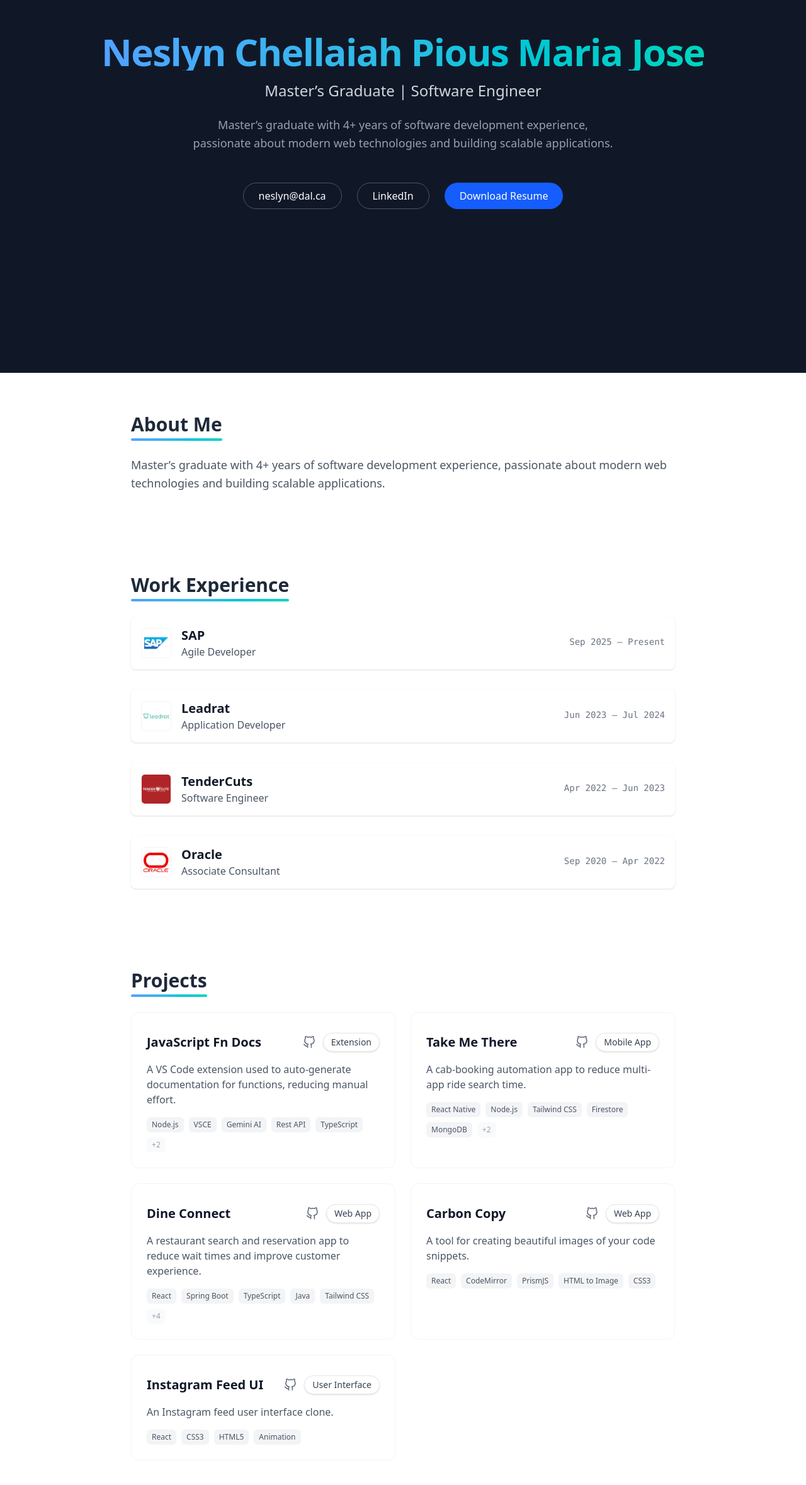
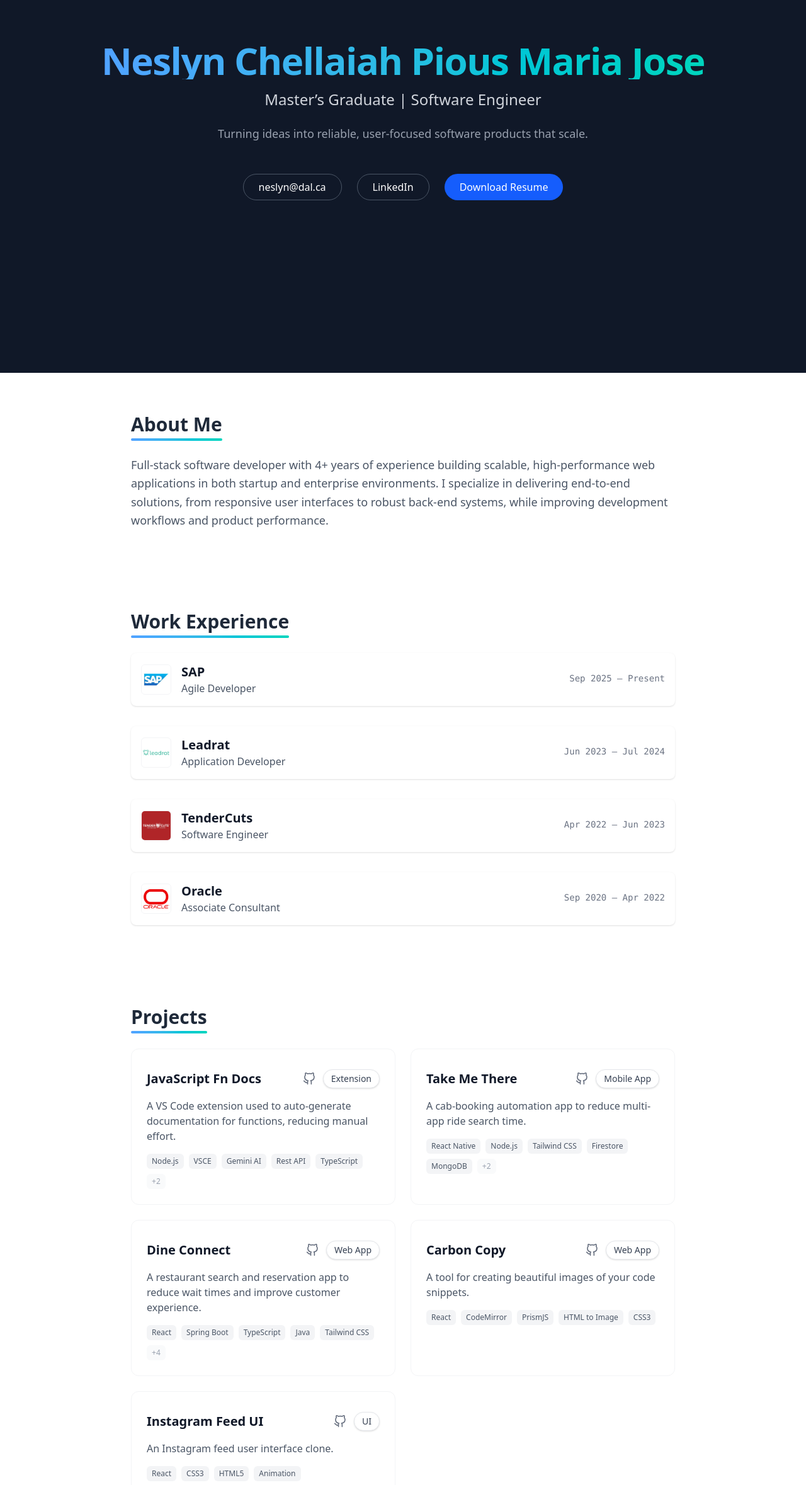
Before and after one commit to NeslynChellaiah/portfolio, a React (Vite) app: page / in a window 1280 px wide. Shown: the part 208-2566 px from the top of the page at 63% size. Built offline with nearby package versions, Linux system fonts and the light colour scheme.

Commit message:
feat: Introduce an `intro` field to resume data, update the `summary` content, and display the `intro` in the Hero component.

```diff
--- a/src/components/Hero.tsx
+++ b/src/components/Hero.tsx
@@ -16,7 +16,7 @@
             </p>
             <div className="max-w-2xl mx-auto mb-8">
                 <p className="text-lg text-gray-400 leading-relaxed">
-                    {data.summary}
+                    {data.intro}
                 </p>
             </div>
 
--- a/src/data/resume.ts
+++ b/src/data/resume.ts
@@ -3,7 +3,8 @@
 export const resumeData: Resume = {
     name: "Neslyn Chellaiah Pious Maria Jose",
     title: "Master’s Graduate | Software Engineer",
-    summary: "Master’s graduate with 4+ years of software development experience, passionate about modern web technologies and building scalable applications.",
+    intro: "Turning ideas into reliable, user-focused software products that scale.",
+    summary: "Full-stack software developer with 4+ years of experience building scalable, high-performance web applications in both startup and enterprise environments. I specialize in delivering end-to-end solutions, from responsive user interfaces to robust back-end systems, while improving development workflows and product performance.",
     contact: {
         email: "neslyn@dal.ca",
         phone: "902-580-2806",
@@ -119,7 +120,7 @@
             ],
             technologies: ["React", "CSS3", "HTML5", "Animation"],
             link: "https://neslynchellaiah.github.io/instaPostUi/",
-            type: "User Interface",
+            type: "UI",
             github: "https://github.com/NeslynChellaiah/instaPostUi"
         }
     ],
--- a/src/types/index.ts
+++ b/src/types/index.ts
@@ -36,6 +36,7 @@
 export interface Resume {
     name: string;
     title: string;
+    intro: string;
     summary: string;
     contact: {
         email: string;
```
